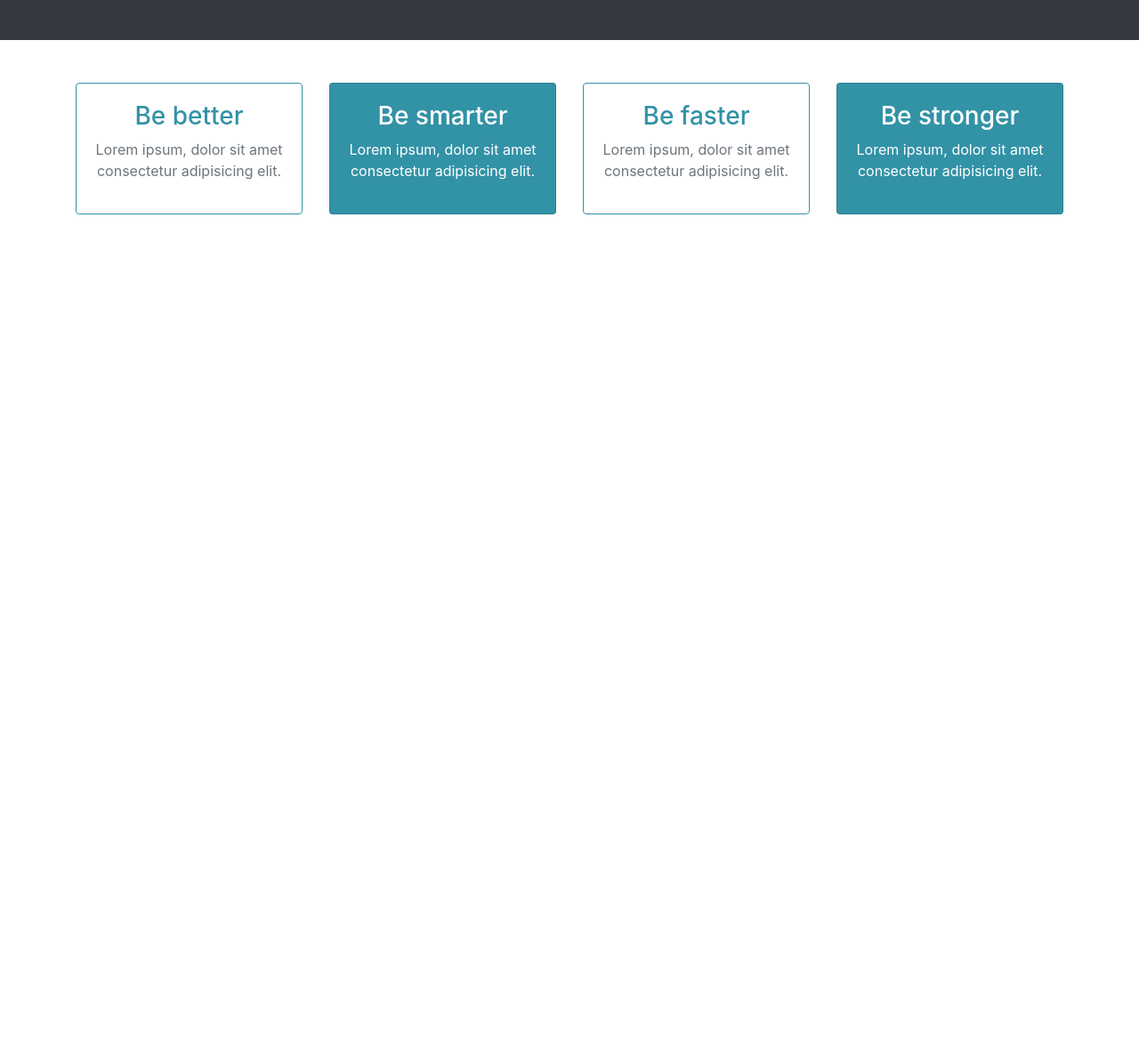
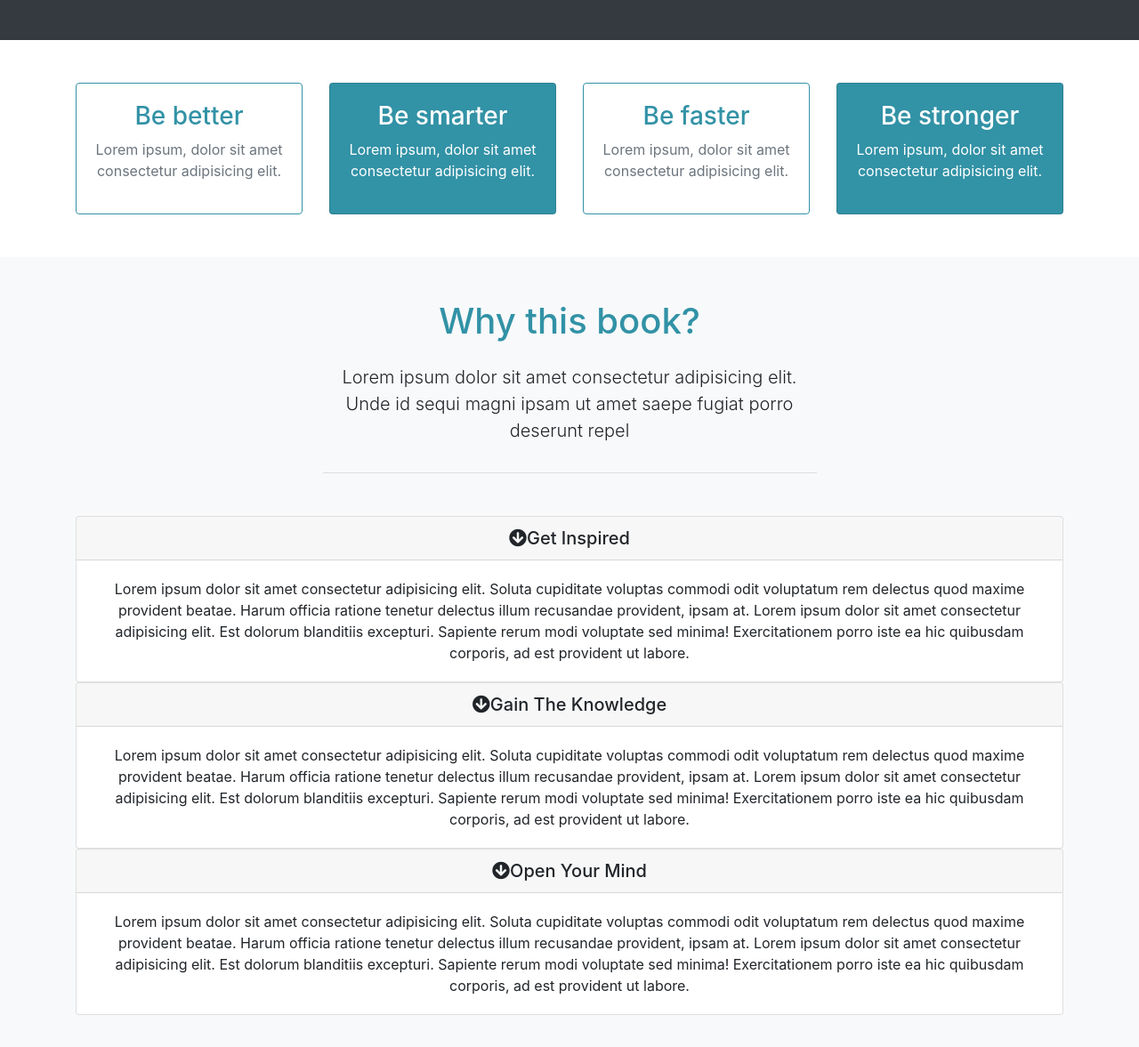
Before and after one commit to bermartinv/bootstraptools, a website: page project2/index.html in a window 1280 px wide. Shown: the part 804-1981 px from the top of the page at 89% size. Before the commit the page ends 1093 px from the top, so only its background shows below. Drawn offline with nearby package versions, Linux system fonts and the light colour scheme.

Commit message:
Third part of project 2

```diff
--- a/project2/index.html
+++ b/project2/index.html
@@ -125,6 +125,77 @@
     </div>
 </section>
 
+<!-- ABOUT / WHY SECTION -->
+<section id="about" class="py-5 text-center bg-light">
+    <div class="container">
+        <div class="row">
+            <div class="col">
+                <div class="info-header mb-5">
+                    <h1 class="text-primary pb-3">
+                        Why this book?
+                    </h1>
+                    <p class="lead pb-3">Lorem ipsum dolor sit amet consectetur adipisicing elit. Unde id sequi magni ipsam ut amet saepe fugiat porro deserunt repel</p>
+                </div>
+
+                <!-- ACCORDION -->
+                <div id="accordion">
+                    <div class="card">
+                        <div class="card-header">
+                            <h5 class="mb-0">
+                                <div href="#collapse1" data-toggle="collapse" data-parent="#accordion">
+                                    <i class="fas fa-arrow-circle-down"></i>Get Inspired
+                                </div>
+                            </h5>
+                        </div>
+
+                        <div id="collapse1" class="collapse show">
+                            <div class="card-body">
+                                Lorem ipsum dolor sit amet consectetur adipisicing elit. Soluta cupiditate voluptas commodi odit voluptatum rem delectus quod maxime provident beatae. Harum officia ratione tenetur delectus illum recusandae provident, ipsam at.
+                                Lorem ipsum dolor sit amet consectetur adipisicing elit. Est dolorum blanditiis excepturi. Sapiente rerum modi voluptate sed minima! Exercitationem porro iste ea hic quibusdam corporis, ad est provident ut labore.
+                            </div>
+                        </div>
+                    </div>
+                    <div class="card">
+                        <div class="card-header">
+                            <h5 class="mb-0">
+                                <div href="#collapse2" data-toggle="collapse" data-parent="#accordion">
+                                    <i class="fas fa-arrow-circle-down"></i>Gain The Knowledge
+                                </div>
+                            </h5>
+                        </div>
+
+                        <div id="collapse2" class="collapse show">
+                            <div class="card-body">
+                                Lorem ipsum dolor sit amet consectetur adipisicing elit. Soluta cupiditate voluptas commodi odit voluptatum rem delectus quod maxime provident beatae. Harum officia ratione tenetur delectus illum recusandae provident, ipsam at.
+                                Lorem ipsum dolor sit amet consectetur adipisicing elit. Est dolorum blanditiis excepturi. Sapiente rerum modi voluptate sed minima! Exercitationem porro iste ea hic quibusdam corporis, ad est provident ut labore.
+                            </div>
+                        </div>
+                    </div>
+                    <div class="card">
+                        <div class="card-header">
+                            <h5 class="mb-0">
+                                <div href="#collapse3" data-toggle="collapse" data-parent="#accordion">
+                                    <i class="fas fa-arrow-circle-down"></i>Open Your Mind
+                                </div>
+                            </h5>
+                        </div>
+
+                        <div id="collapse3" class="collapse show">
+                            <div class="card-body">
+                                Lorem ipsum dolor sit amet consectetur adipisicing elit. Soluta cupiditate voluptas commodi odit voluptatum rem delectus quod maxime provident beatae. Harum officia ratione tenetur delectus illum recusandae provident, ipsam at.
+                                Lorem ipsum dolor sit amet consectetur adipisicing elit. Est dolorum blanditiis excepturi. Sapiente rerum modi voluptate sed minima! Exercitationem porro iste ea hic quibusdam corporis, ad est provident ut labore.
+                            </div>
+                        </div>
+                    </div>
+                </div>
+            </div>
+        </div>
+    </div>
+</section>
+
+
+
+
 <script src="https://code.jquery.com/jquery-3.3.1.slim.min.js" integrity="sha384-q8i/X+965DzO0rT7abK41JStQIAqVgRVzpbzo5smXKp4YfRvH+8abtTE1Pi6jizo" crossorigin="anonymous"></script>
 <script src="https://cdnjs.cloudflare.com/ajax/libs/popper.js/1.14.7/umd/popper.min.js" integrity="sha384-UO2eT0CpHqdSJQ6hJty5KVphtPhzWj9WO1clHTMGa3JDZwrnQq4sF86dIHNDz0W1" crossorigin="anonymous"></script>
 <script src="https://stackpath.bootstrapcdn.com/bootstrap/4.3.1/js/bootstrap.min.js" integrity="sha384-JjSmVgyd0p3pXB1rRibZUAYoIIy6OrQ6VrjIEaFf/nJGzIxFDsf4x0xIM+B07jRM" crossorigin="anonymous"></script>
--- a/project2/scss/style.scss
+++ b/project2/scss/style.scss
@@ -36,6 +36,11 @@ body {
   color:red;
 }
 
+.info-header {
+  width: 50%;
+  margin: auto;
+  border-bottom: 1px #ddd solid;
+}
 
 @media (max-width: 768px){
   #showcase {
```
Also changed, not shown: project2/css/bootstrapmine.css.
